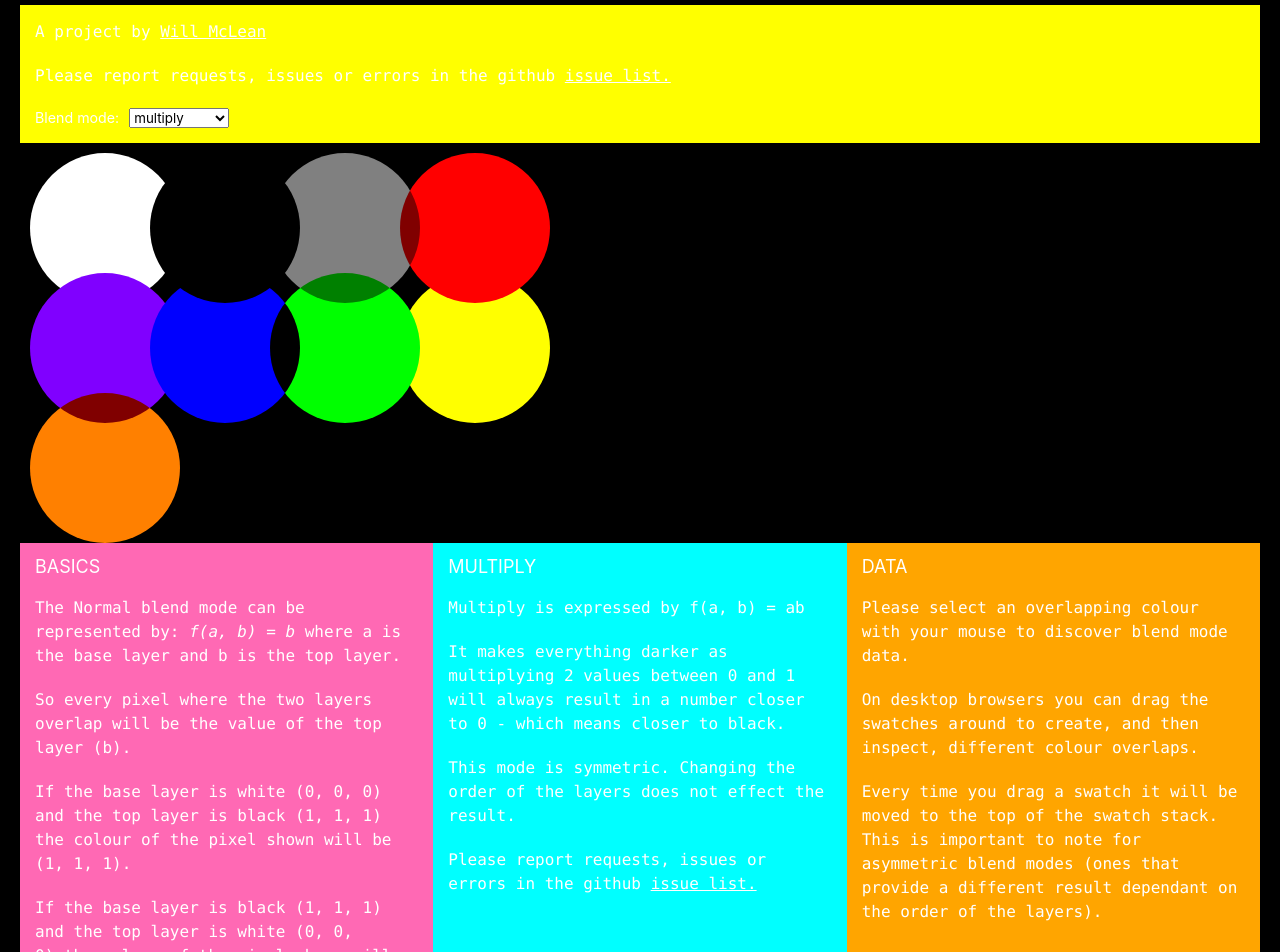
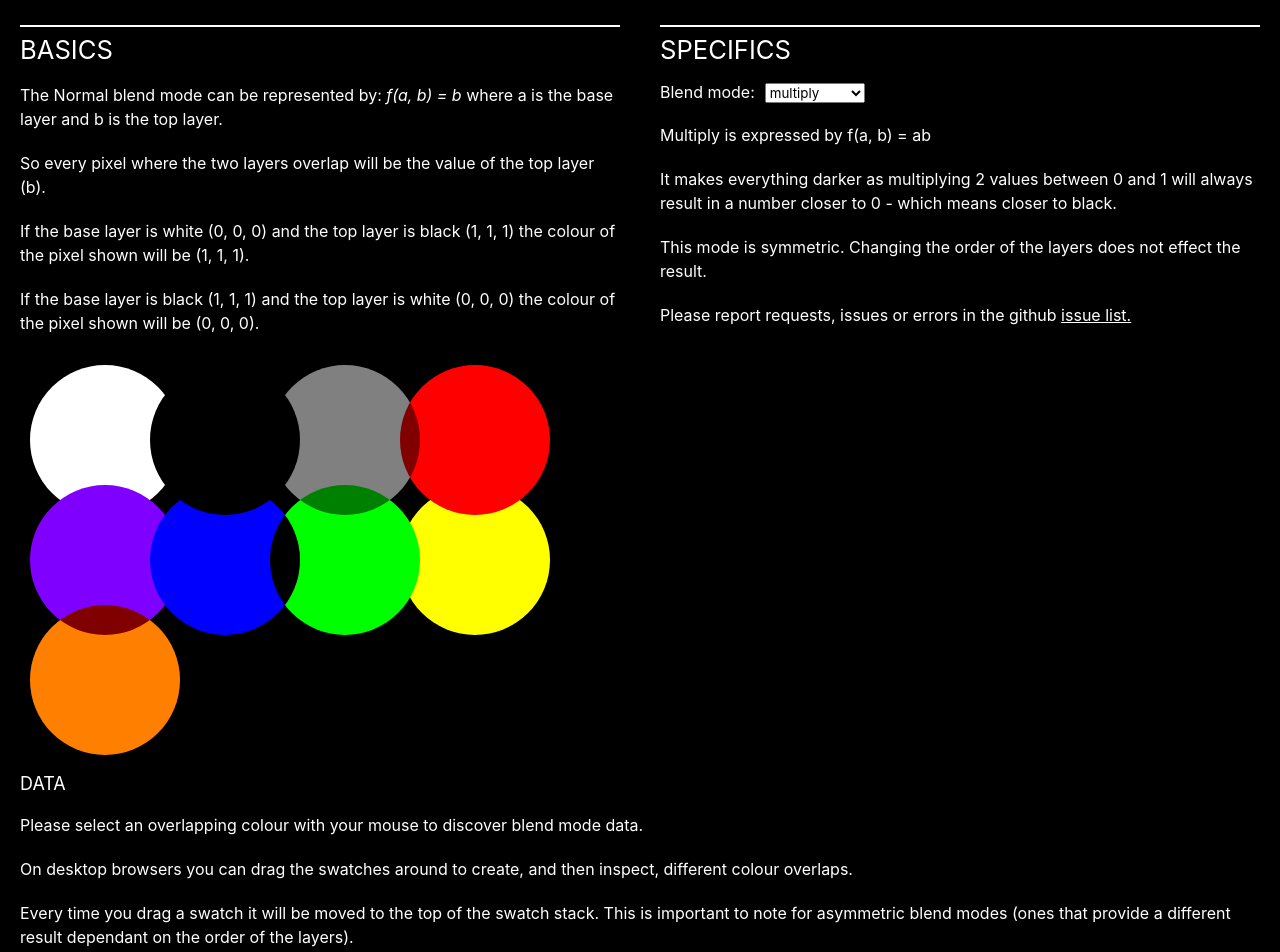
Before and after one commit to willmcl/blend-modes, a React (Create React App) app: page / in a window 1280 px wide. Shown: the part 640-1592 px from the top of the page. Built offline with nearby package versions, Linux system fonts and the light colour scheme.

Commit message:
Style the basics.

```diff
--- a/src/App.css
+++ b/src/App.css
@@ -1,14 +1,3 @@
-/* Selector */
-
-.Selector {
-    width: 100%;
-    padding: 15px;
-    background-color: yellow;
-}
-.Selector > :first-child { margin-top: 0; }
-.Selector > :last-child { margin-bottom: 0; }
-.Selector label { margin-right: 10px; }
-
 /* Playground */
 
 .Playground {
@@ -58,40 +47,6 @@
     .PlaygroundSwatch:nth-child(9) { display: block; left: 10px; top: 250px; }
 }
 
-/* Information */
-
-.App-row {
-    width: 100%;
-    overflow-x: scroll;
-    display: flex;
-    background-color: white;
-}
-
-.Basics { background-color: hotpink; }
-.Desc { background-color: aqua; }
-.Data { background-color: orange; }
-
-.Basics,
-.Desc,
-.Data {
-    padding: 15px 15px 25px 15px;
-    flex: 1 0 80%;
-}
-
-@media (min-width: 450px) { .Basics, .Desc, .Data { flex: 1 0 45%; } }
-@media (min-width: 750px) { .Basics, .Desc, .Data { flex: 1 0 33%; } }
-
-.Basics > :first-child { margin-top: 0; }
-.Basics > :last-child { margin-bottom: 0; }
-.Desc > :first-child { margin-top: 0; }
-.Desc > :last-child { margin-bottom: 0; }
-.Data > :first-child { margin-top: 0; }
-.Data > :last-child { margin-bottom: 0; }
-
-.Desc p {
-    white-space: pre-line;
-}
-
 table {
     font-size: 7px;
     border-collapse: collapse;
--- a/src/App.js
+++ b/src/App.js
@@ -8,6 +8,7 @@ import Data from './Data.js';
 import { isOver } from './helpers';
 import GlobalStyles from './GlobalStyles';
 import { ThemeProvider } from 'styled-components';
+import styled from 'styled-components';
 import { theme } from './utils/styling';
 import Header from './Header';
 
@@ -205,6 +206,16 @@ const modes = [
 
 ];
 
+const FirstRow = styled.div`
+  display: grid;
+  grid-template-columns: 1fr;
+  grid-row-gap: 2rem;
+  grid-column-gap: 4rem;
+  @media(${props => props.theme.breakpoints.md}){
+    grid-template-columns: 1fr 1fr;
+  }
+`;
+
 class App extends Component {
   constructor( props ) {
     super( props );
@@ -259,20 +270,27 @@ class App extends Component {
         <div className="App">
           <GlobalStyles/>
           <Header/>
-          <Selector
-            modes={modes}
-            onModeChange={this.handleModeChange}
-          />
+          <FirstRow>
+            <Basics/>
+            <div>
+              <h2>Specifics</h2>
+              <Selector
+                modes={modes}
+                onModeChange={this.handleModeChange}
+              />
+              <Desc
+                current={this.state.current}
+              />
+            </div>
+          </FirstRow>
+
           <Playground
             colours={colours}
             current={this.state.current}
             onSelectionChange={this.handleSelectionChange}
           />
           <div className="App-row">
-            <Basics/>
-            <Desc
-              current={this.state.current}
-            />
+
             <Data
               current={this.state.current}
               selected={this.state.selected}
--- a/src/Basics.js
+++ b/src/Basics.js
@@ -4,7 +4,7 @@ class Basics extends Component {
     render() {
         return (
             <div className="Basics">
-                <h3>Basics</h3>
+                <h2>Basics</h2>
                 <p>The Normal blend mode can be represented by: <em>f(a, b) = b</em> where a is the base layer and b is the top layer.</p>
                 <p>So every pixel where the two layers overlap will be the value of the top layer (b).</p>
                 <p>If the base layer is white (0, 0, 0) and the top layer is black (1, 1, 1) the colour of the pixel shown will be (1, 1, 1).</p>
--- a/src/Desc.js
+++ b/src/Desc.js
@@ -5,7 +5,6 @@ class Desc extends Component {
     render() {
         return (
             <div className="Desc">
-                <h3>{this.props.current.displayName}</h3>
                 {this.props.current.description.map((paragraph, index) => (
                     <p key={index}>{paragraph}</p>
                 ))}
--- a/src/GlobalStyles.js
+++ b/src/GlobalStyles.js
@@ -37,7 +37,6 @@ const GlobalStyle = createGlobalStyle`
   p,
   ol, ul, li,
   code, kbd, pre, samp {
-    font-family: source-code-pro, Menlo, Monaco, Consolas, "Courier New", monospace;
     line-height: 1.5;
     margin-top: 2rem;
     margin-bottom: 2rem;
@@ -62,7 +61,11 @@ const GlobalStyle = createGlobalStyle`
       ${props => props.theme.typeStyles( 20 )};
     }
   }
-  h2 { ${props => props.theme.typeStyles( 1 )}; }
+  h2 {
+    ${props => props.theme.typeStyles( 4 )};
+    border-top: 2px solid;
+    padding-top: 1rem;
+  }
   h3 { ${props => props.theme.typeStyles( 1 )}; }
   h4 { ${props => props.theme.typeStyles( 1 )}; }
   h5 { ${props => props.theme.typeStyles( 1 )}; }
@@ -75,7 +78,10 @@ const GlobalStyle = createGlobalStyle`
       margin-bottom: 0;
   }
 
-  small {  ${props => props.theme.typeStyles( -1 )} }
+  small, p.small {
+    font-family: source-code-pro, Menlo, Monaco, Consolas, "Courier New", monospace;
+    ${props => props.theme.typeStyles( -2 )}
+  }
 
   code, kbd, pre, samp {
       font-family: monospace;
@@ -122,9 +128,10 @@ const GlobalStyle = createGlobalStyle`
   sub { top: 0.4em; }
 
   label {
-      ${props => props.theme.typeStyles( -1 )};
+      ${props => props.theme.typeStyles( 0 )};
       line-height: 1.2;
       font-weight: normal;
+      margin-right: 1rem;
   }
 
   .text-input,
--- a/src/Header.js
+++ b/src/Header.js
@@ -16,7 +16,6 @@ const Holder = styled.header`
       grid-template-columns: 1fr 1fr;
     }
     p {
-      ${props => props.theme.typeStyles( -2 )};
       margin: 0;
       &:last-child {
         @media(${props => props.theme.breakpoints.md}) {
@@ -67,9 +66,9 @@ class Header extends Component {
           <img src={professor} alt="professor"/>
         </div>
         <div className="info">
-          <p>A project by <a href="http://willmclean.net" target="_blank" rel="noopener noreferrer">Will
+          <p className="small">A project by <a href="http://willmclean.net" target="_blank" rel="noopener noreferrer">Will
             McLean</a></p>
-          <p>Please report requests, issues or errors in the github <a href="https://github.com/willmcl/blend-modes/issues" target="_blank" rel="noopener noreferrer">issue list.</a></p>
+          <p className="small">Please report requests, issues or errors in the github <a href="https://github.com/willmcl/blend-modes/issues" target="_blank" rel="noopener noreferrer">issue list.</a></p>
         </div>
       </Holder>
     )
--- a/src/Selector.js
+++ b/src/Selector.js
@@ -14,10 +14,6 @@ class Selector extends Component {
 
   render() {
     return (
-            <div className="Selector">
-                <p>A project by <a href="http://willmclean.net" target="_blank" rel="noopener noreferrer">Will
-                    McLean</a></p>
-                <IssueReportingInfo/>
       <form>
         <label htmlFor="modeSelector">Blend mode:</label>
         <select id="modeSelector" onChange={this.handleModeChange}>
@@ -26,7 +22,6 @@ class Selector extends Component {
           ) )}
         </select>
       </form>
-            </div>
     );
   }
 }
```
Lines whose indentation alone changed are shown as unchanged.
